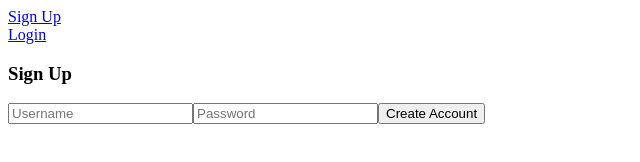
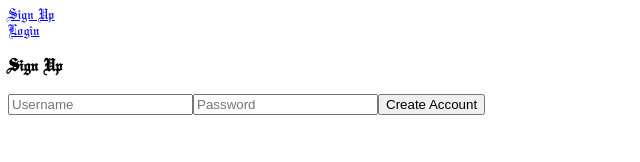
Before and after one commit to khurtado801/news-group, a React app in the folder client/: page / in a window 1280 px wide. Shown: the whole page, without its empty margins (0-640 px from the left). Built offline with nearby package versions, Linux system fonts and the light colour scheme; no server answers.

Commit message:
Started with css and added Olde English font.

```diff
--- a/client/src/App/App.css
+++ b/client/src/App/App.css
@@ -1,4 +1,18 @@
+@font-face {
+    font-family: OldeEnglishRegular;
+    src: url(OldeEnglishRegular.ttf);
+}
+
 html {
+    font-family: OldeEnglishRegular;
     margin: 0;
-    background: linear-gradient(#000046, #1CB5E0);
+    /* background: linear-gradient(#000046, #1CB5E0); */
 }
+
+body {
+    font-family: OldeEnglishRegular;
+}
+
+h1 {
+    font-family: "OldeEnglishRegular";
+}
--- a/client/src/App/App.js
+++ b/client/src/App/App.js
@@ -15,7 +15,7 @@ import LoginForm from './components/Login/Login.js';
 // import Profile from "./Profile";
 import ProtectedRoute from "./components/ProtectedRoute/ProtectedRoute.js";
 
-
+import './App.css';
 
 class App extends Component {
     componentDidMount = () => {
```
Also changed, not shown: client/src/App/OldeEnglishRegular.ttf (added).
